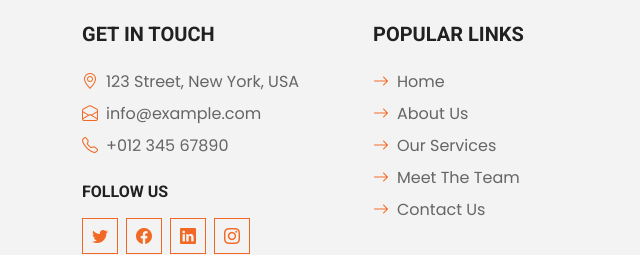
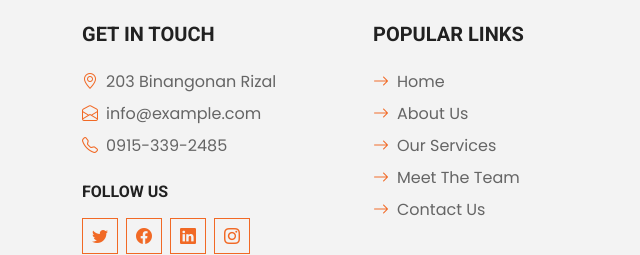
Before and after one commit to jmzi/amri-dev, a plain HTML site: page amr/index.html in a window 1280 px wide. Shown: the part 5562-5817 px from the top of the page, 0-640 px from the left. Drawn offline with nearby package versions, Linux system fonts and the light colour scheme.

Commit message:
Add your commit

```diff
--- a/amr/index.html
+++ b/amr/index.html
@@ -612,9 +612,9 @@
                 <div class="col-lg-3 col-md-6">
                     <h5 class="text-uppercase mb-4">Get In Touch</h5>
                     <!-- <p class="mb-4">No dolore ipsum accusam no lorem. Invidunt sed clita kasd clita et et dolor sed dolor</p> -->
-                    <p class="mb-2"><i class="bi bi-geo-alt text-primary-2 me-2"></i>123 Street, New York, USA</p>
+                    <p class="mb-2"><i class="bi bi-geo-alt text-primary-2 me-2"></i>203 Binangonan Rizal</p>
                     <p class="mb-2"><i class="bi bi-envelope-open text-primary-2 me-2"></i>info@example.com</p>
-                    <p class="mb-0"><i class="bi bi-telephone text-primary-2 me-2"></i>+012 345 67890</p>
+                    <p class="mb-0"><i class="bi bi-telephone text-primary-2 me-2"></i>0915-339-2485</p>
                     <h6 class="text-uppercase mt-4 mb-3">Follow Us</h6>
                     <div class="d-flex">
                         <a class="btn btn-outline-primary btn-square me-2" href="#"><i class="bi bi-twitter"></i></a>
```
